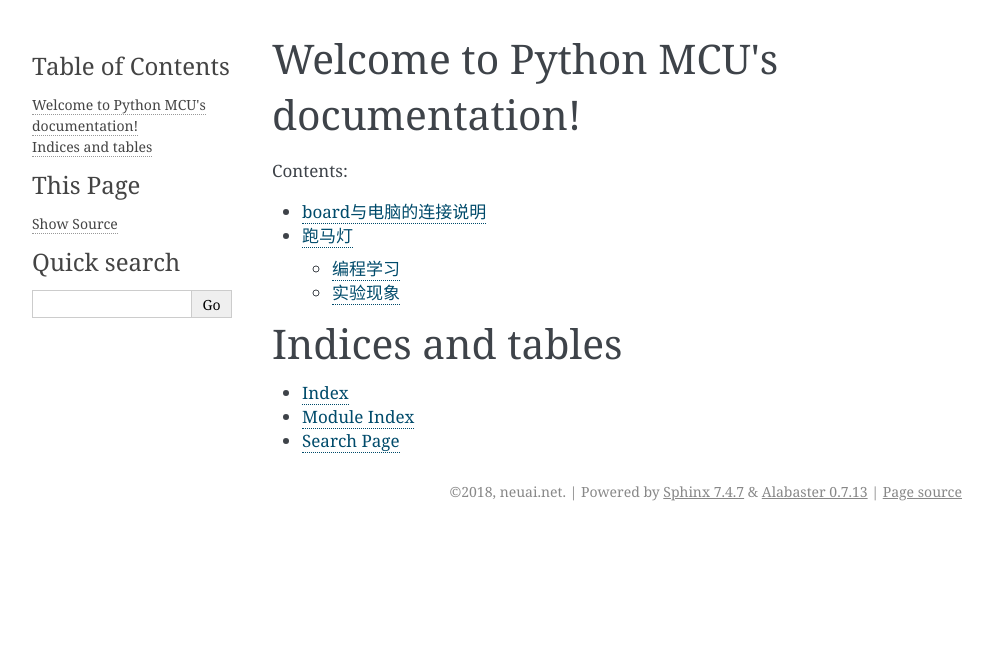
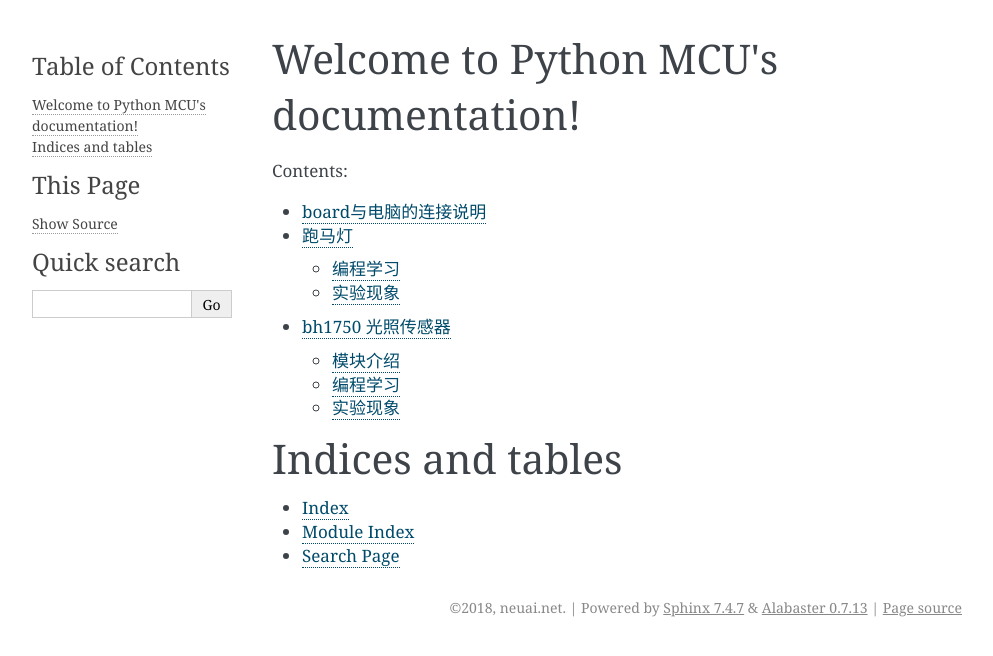
Before and after one commit to NEU-AI/Python-MCU, a Sphinx documentation site: the page built from docs/source/index.rst, in a window 1280 px wide. Shown: the top 656 px of the page, without its empty margins (148-1141 px from the left). Built offline with Sphinx 7.4.7, drawn with Linux system fonts in a browser that asks for light colours; pages that are not in the unit, such as notebooks, are missing from menus; some of the changed lines change nothing that is shown.

Commit message:
add the bh1750

```diff
--- /dev/null
+++ b/docs/source/bh1750.rst
@@ -0,0 +1,103 @@
+bh1750 光照传感器
+---------------------------
+模块介绍
+^^^^^^^^^^^^^^^^^^^^^
+BH1750FVI 是一种用于两线式串行总线接口的数字型光强度传感器集成电路。这种集成电路可以根据收集的光线强度数据来调整液晶或者键盘背景灯的亮度。利用它的高分辨率可以探测较大范围的光强度变化。（1lx-65535lx）两个模块通过连接线相连。
+
+.. image:: https://github.com/tian0927/hello-world/raw/master/gz1.png
+
+
+编程学习
+^^^^^^^^^^^^^^^^^^^^^
+编写程序，读取bh1750光照传感器中的信息,代码如下：
+ ::
+
+    #在main.py中编程引用库函数
+    import pyb
+
+    from pyb import UART
+    from pyb import Pin
+    from pyb import I2C
+    import time
+
+    #定义bh1750类，定义各种模式
+    class BH1750():
+    	PWR_OFF = 0x00
+    	PWR_ON = 0x01
+    	RESET = 0x07
+
+    	# modes
+    	CONT_LOWRES = 0x13
+    	CONT_HIRES_1 = 0x10
+    	CONT_HIRES_2 = 0x11
+    	ONCE_HIRES_1 = 0x20
+    	ONCE_HIRES_2 = 0x21
+    	ONCE_LOWRES = 0x23
+
+      #初始化函数：
+    	# default addr=0x23 if addr pin floating or pulled to ground
+    	# addr=0x5c if addr pin pulled high
+    	def __init__(self, bus, addr=0x23):
+     		self.bus = bus
+    		self.addr = addr
+    		self.off()
+    		self.reset()
+
+    	def off(self):
+    		"""Turn sensor off."""
+    		self.set_mode(self.PWR_OFF)
+
+    	def on(self):
+    		"""Turn sensor on."""
+    		self.set_mode(self.PWR_ON)
+
+    	def reset(self):
+    		"""Reset sensor, turn on first if required."""
+    		self.on()
+    		self.set_mode(self.RESET)
+
+    #设模式函数：
+    	def set_mode(self, mode):
+    		"""Set sensor mode."""
+    		self.mode = mode
+    		self.bus.send(self.mode,addr=self.addr)
+
+    #测量函数：
+    	def luminance(self, mode):
+    		"""Sample luminance (in lux), using specified sensor mode."""
+    		# continuous modes
+    		if mode & 0x10 and mode != self.mode:
+    			self.set_mode(mode)
+    		# one shot modes
+    		if mode & 0x20:
+    			self.set_mode(mode)
+    		# earlier measurements return previous reading
+    		if mode in (0x13, 0x23):
+    			time.sleep_ms(24)
+    		else:
+    			time.sleep_ms(180)
+    		data = self.bus.recv(16,addr=self.addr)
+    		if mode in (0x11, 0x21):
+    			factor = 2.0
+    		else:
+    			factor = 1.0
+
+    		print ((data[0]<<8 | data[1]) / (1.2 * factor))
+
+    #初始化I2C 并循环测量：
+    while 1:
+    	#print ('setp0')
+    	i2c=I2C(1,I2C.MASTER)
+    	#print ('setp1')
+    	S=BH1750(i2c)
+    	#print ('setp2')
+    	S.luminance(BH1750.ONCE_HIRES_1)
+    	#print ('setp3')
+
+实验现象
+^^^^^^^^^^^^^^^^^^^^^
+按RST按键重启pyboard，加载程序。打开终端，就可看到读取的光照强度数值。
+
+根据数据可发现光照越强数值越大
+
+.. image:: https://github.com/tian0927/hello-world/raw/master/gz12.png
--- a/docs/source/index.rst
+++ b/docs/source/index.rst
@@ -13,6 +13,7 @@ Welcome to Python MCU's documentation!
    board
    led
    stepper_motor
+   bh1750
 
 Indices and tables
 ==================
```
